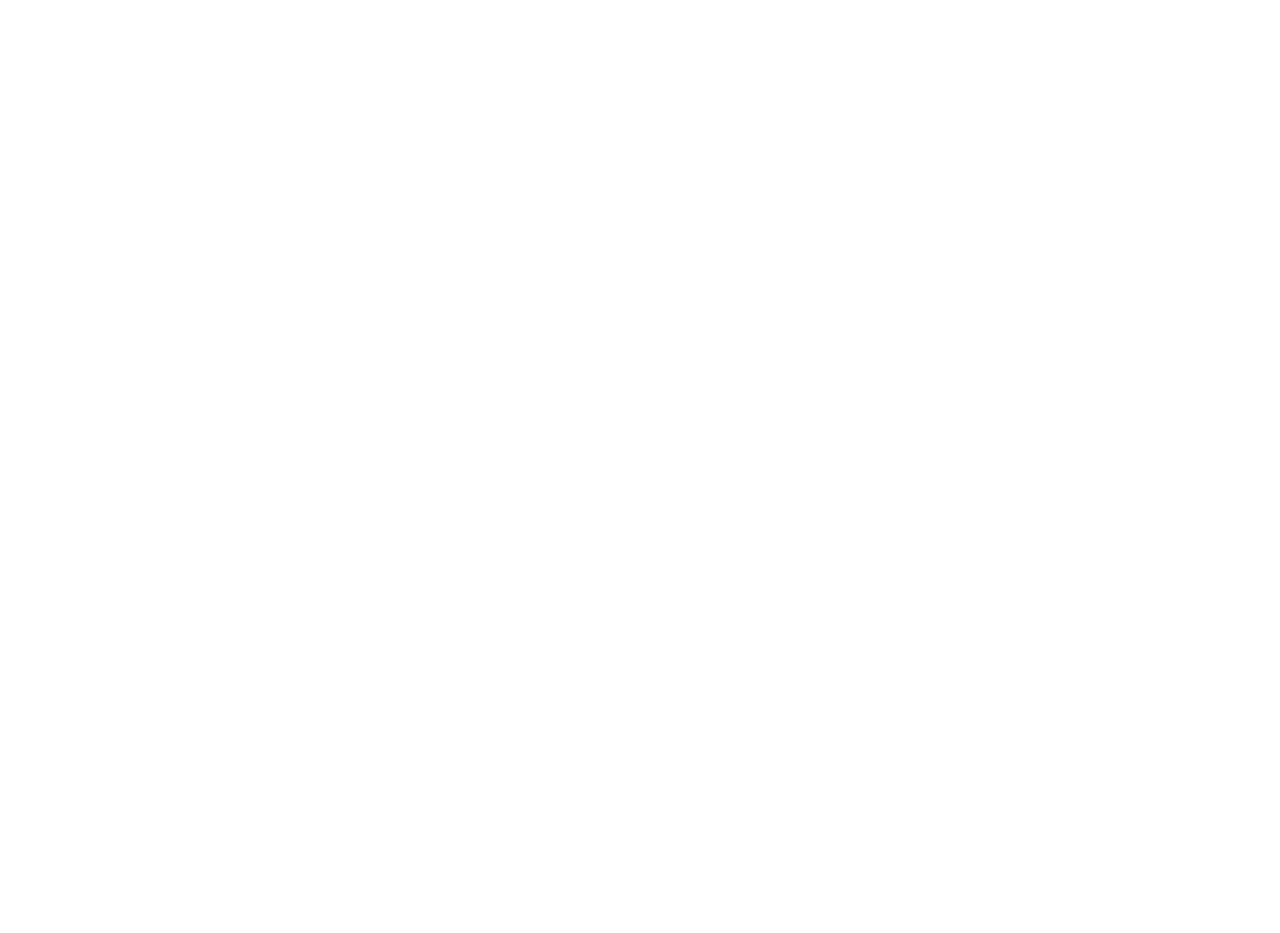
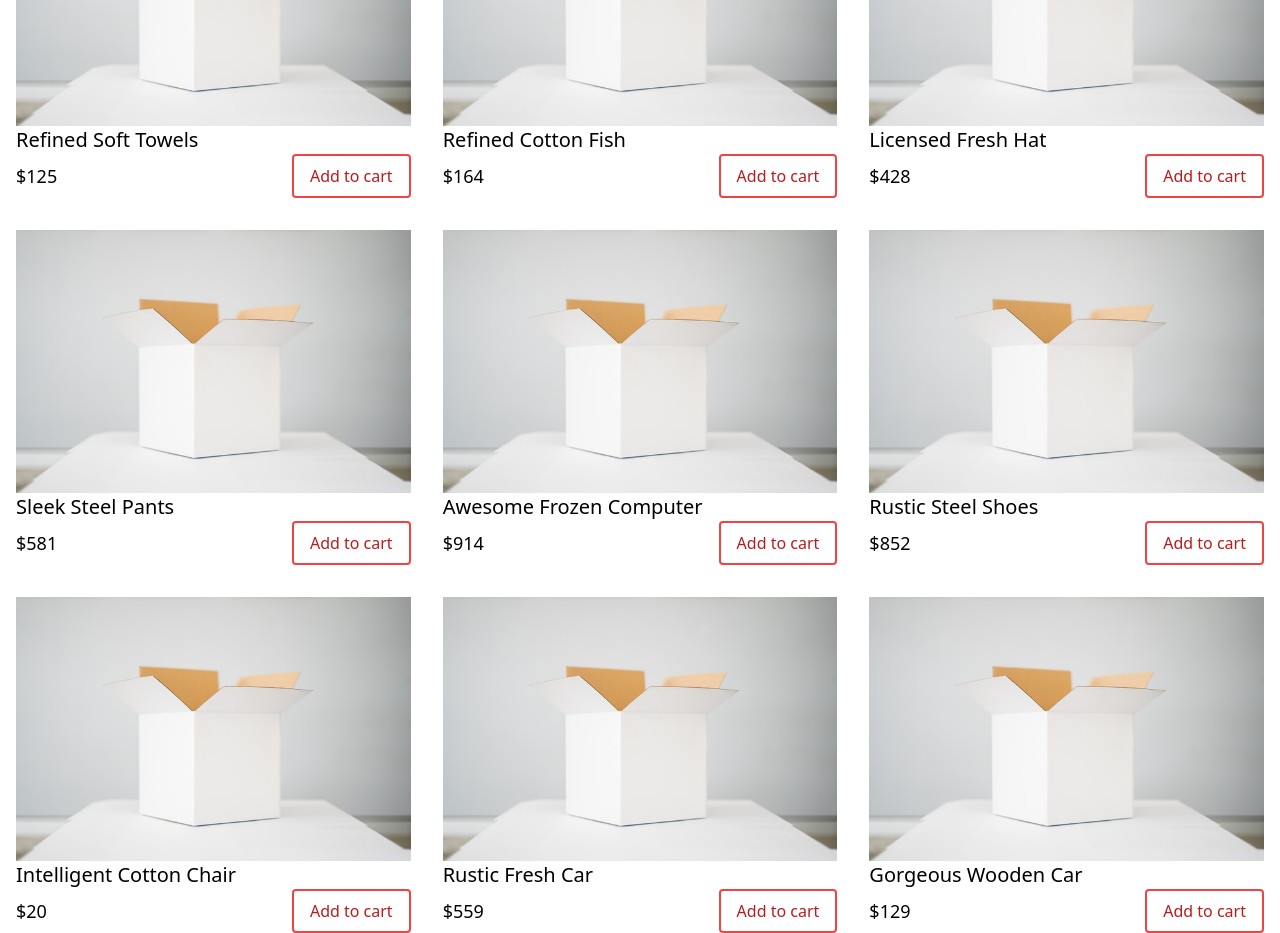
Before and after one commit to themetar/eshop-mockup, a React app: page /store in a window 1280 px wide. Shown: the part 960-1893 px from the top of the page. Before the commit the page ends 800 px from the top, so only its background shows below. Built offline with nearby package versions, Linux system fonts and the light colour scheme.

Commit message:
Add more products to store data

```diff
--- a/src/data.js
+++ b/src/data.js
@@ -3,7 +3,17 @@
   {name: "Generic Fresh Mouse", price: 493.00},
   {name: "Incredible Wooden Fish", price: 595.00},
   {name: "Generic Metal Shoes", price: 648.00},
-  {name: "Rustic Cotton Mouse", price: 370.00}
+  {name: "Rustic Cotton Mouse", price: 370.00},
+  {name: "Tasty Rubber Mouse", price: 352.00},
+  {name: "Refined Soft Towels", price: 125.00},
+  {name: "Refined Cotton Fish", price: 164.00},
+  {name: "Licensed Fresh Hat", price: 428.00},
+  {name: "Sleek Steel Pants", price: 581.00},
+  {name: "Awesome Frozen Computer", price: 914.00},
+  {name: "Rustic Steel Shoes", price: 852.00},
+  {name: "Intelligent Cotton Chair", price: 20.00},
+  {name: "Rustic Fresh Car", price: 559.00},
+  {name: "Gorgeous Wooden Car", price: 129.00}
 ];
 
 export default products;
```
